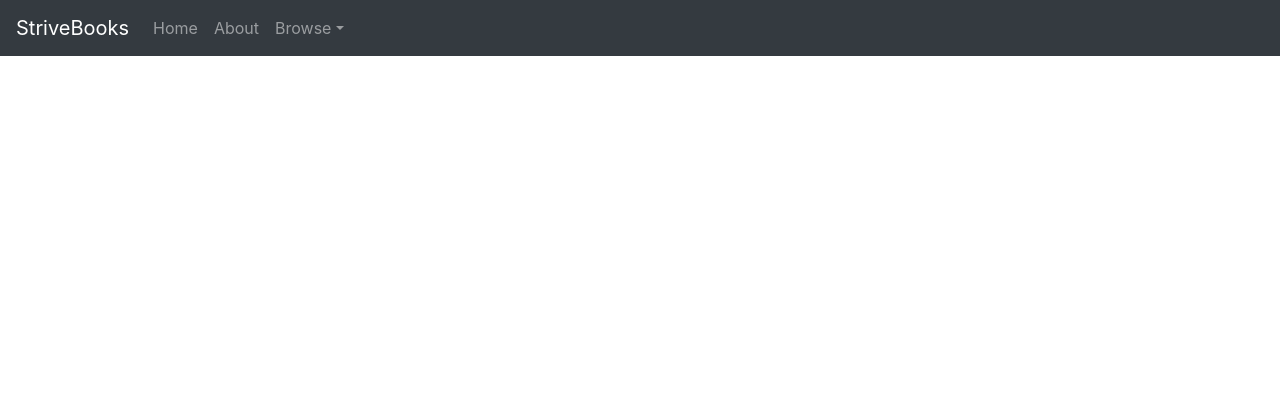
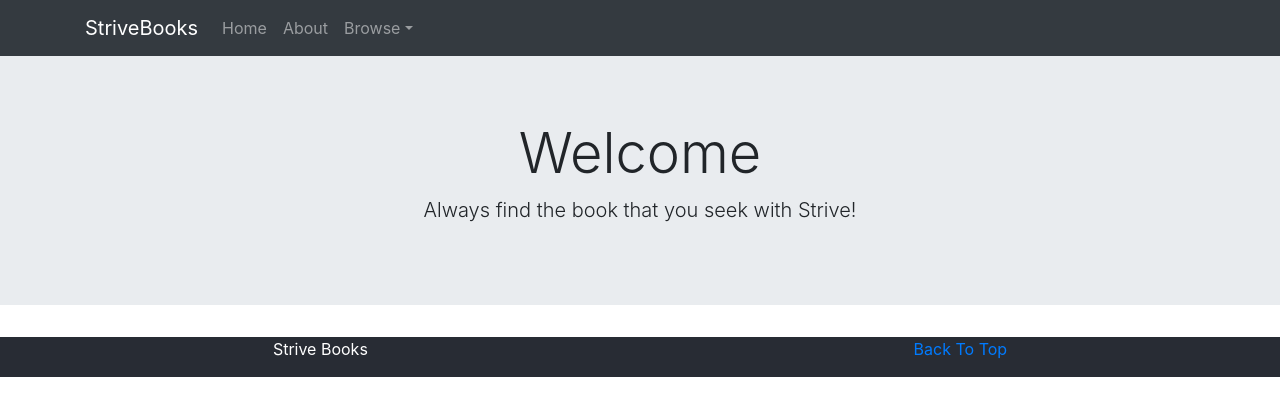
Before and after one commit to Champtont/M3_D2_HW, a React (Create React App) app in the folder strivebooks/: page / in a window 1280 px wide. Shown: the top 416 px of the page. Built offline with nearby package versions, Linux system fonts and the light colour scheme.

Commit message:
Added Nav, footer, and jumbotron

```diff
--- a/strivebooks/src/App.css
+++ b/strivebooks/src/App.css
@@ -36,3 +36,9 @@
     transform: rotate(360deg);
   }
 }
+#footer {
+  display: flex;
+  background-color: #282c34;
+  color: white;
+  justify-content: space-around;
+}
--- a/strivebooks/src/App.js
+++ b/strivebooks/src/App.js
@@ -1,11 +1,15 @@
 import "./App.css";
 import "bootstrap/dist/css/bootstrap.min.css";
 import MyNav from "./Components/MyNav";
+import MyFooter from "./Components/MyFooter";
+import Welcome from "./Components/Welcome";
 
 function App() {
   return (
     <div className="App">
       <MyNav />
+      <Welcome />
+      <MyFooter />
     </div>
   );
 }
--- a/strivebooks/src/Components/MyFooter.jsx
+++ b/strivebooks/src/Components/MyFooter.jsx
@@ -0,0 +1,13 @@
+const MyFooter = () => {
+  return (
+    <div id="footer">
+      <div>
+        <p>Strive Books</p>
+      </div>
+      <div>
+        <a href="#">Back To Top</a>
+      </div>
+    </div>
+  );
+};
+export default MyFooter;
--- a/strivebooks/src/Components/MyNav.jsx
+++ b/strivebooks/src/Components/MyNav.jsx
@@ -3,25 +3,23 @@ import { Navbar, Nav, NavDropdown } from "react-bootstrap";
 const MyNav = () => {
   return (
     <Navbar collapseOnSelect expand="lg" bg="dark" variant="dark">
+      <div className="container">
         <Navbar.Brand href="#home">StriveBooks</Navbar.Brand>
         <Navbar.Toggle aria-controls="responsive-navbar-nav" />
         <Navbar.Collapse id="responsive-navbar-nav">
           <Nav className="mr-auto">
-          <Nav.Link href="#features">Home</Nav.Link>
-          <Nav.Link href="#pricing">About</Nav.Link>
+            <Nav.Link href="#">Home</Nav.Link>
+            <Nav.Link href="#">About</Nav.Link>
             <NavDropdown title="Browse" id="collasible-nav-dropdown">
-            <NavDropdown.Item href="#action/3.1"></NavDropdown.Item>
-            <NavDropdown.Item href="#action/3.2">
-              Another action
-            </NavDropdown.Item>
-            <NavDropdown.Item href="#action/3.3">Something</NavDropdown.Item>
+              <NavDropdown.Item href="#"></NavDropdown.Item>
+              <NavDropdown.Item href="#">Another action</NavDropdown.Item>
+              <NavDropdown.Item href="#">Something</NavDropdown.Item>
               <NavDropdown.Divider />
-            <NavDropdown.Item href="#action/3.4">
-              Separated link
-            </NavDropdown.Item>
+              <NavDropdown.Item href="#">Separated link</NavDropdown.Item>
             </NavDropdown>
           </Nav>
         </Navbar.Collapse>
+      </div>
     </Navbar>
   );
 };
--- a/strivebooks/src/Components/Welcome.jsx
+++ b/strivebooks/src/Components/Welcome.jsx
@@ -0,0 +1,12 @@
+const Welcome = () => {
+  return (
+    <div className="jumbotron jumbotron-fluid">
+      <div className="container">
+        <h1 className="display-4">Welcome</h1>
+        <p className="lead">Always find the book that you seek with Strive!</p>
+      </div>
+    </div>
+  );
+};
+
+export default Welcome;
```
Lines whose indentation alone changed are shown as unchanged.
